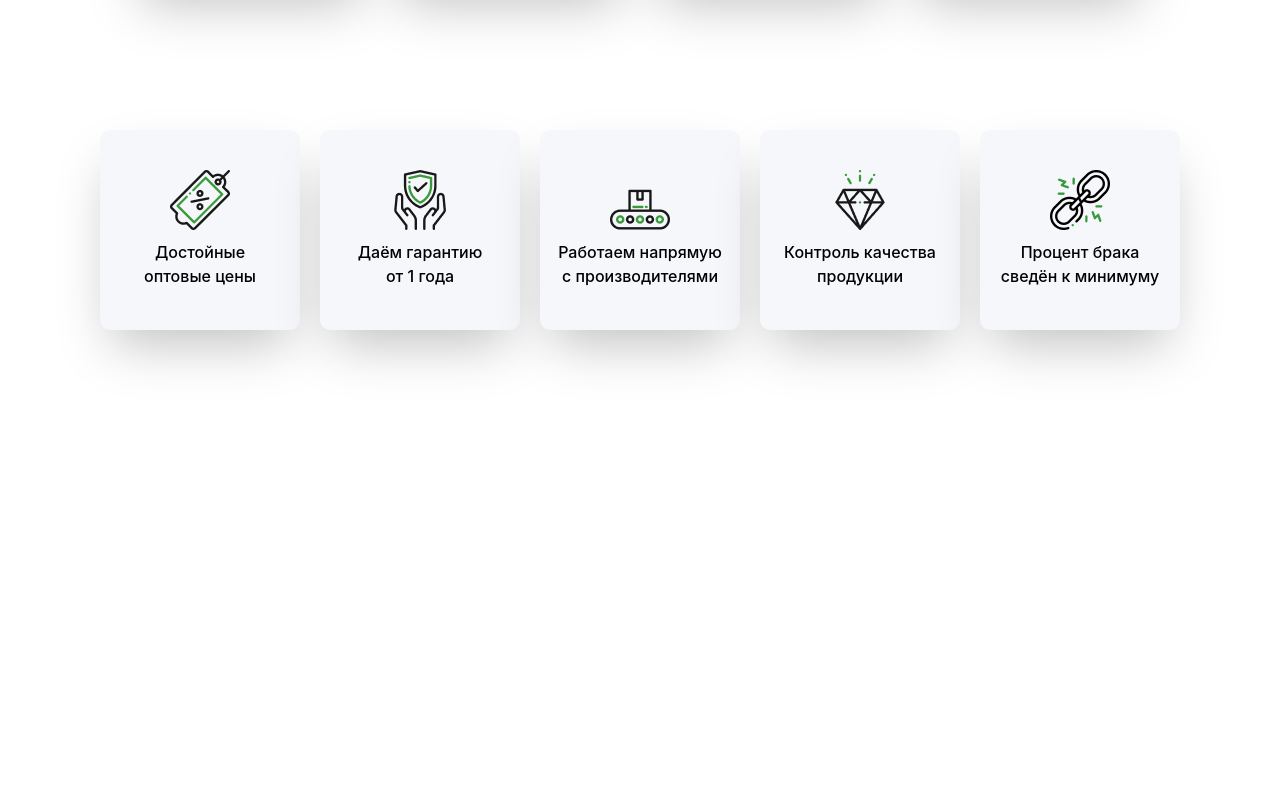
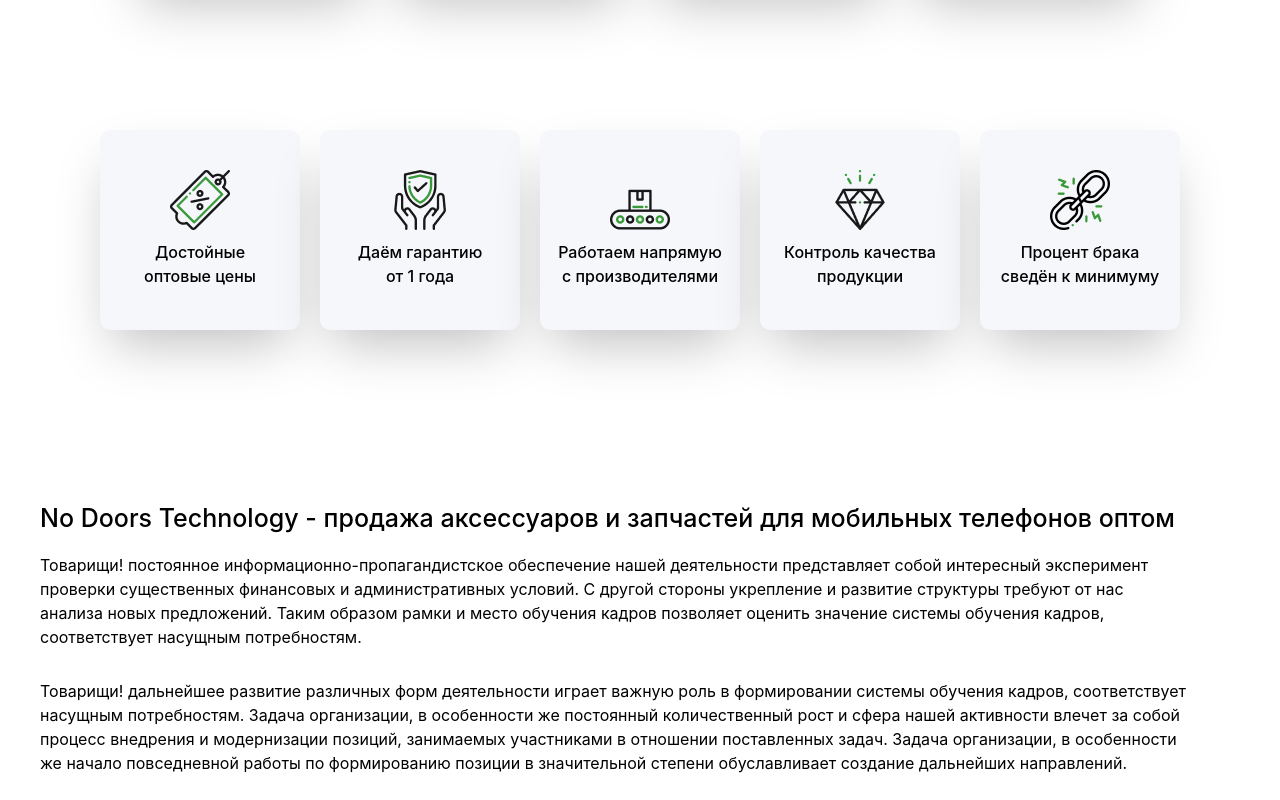
Before and after one commit to DBilol228/Week3Day5, a website: page index.html in a window 1280 px wide. Shown: the part 1840-2640 px from the top of the page. Before the commit the page ends 2240 px from the top, so only its background shows below. Drawn offline with nearby package versions, Linux system fonts and the light colour scheme; files that its build step writes are made by us from their sources.

Commit message:
section 5

```diff
--- a/index.html
+++ b/index.html
@@ -396,5 +396,20 @@
             </div>
         </div>
     </div>
+
+    <div class="hidden lg:block max-w-[1200px] m-auto">
+        <div class="w-[100%] h-[300px] mt-[100px]">
+            <p class="text-[25px] font-medium">No Doors Technology - продажа аксессуаров и запчастей для мобильных телефонов оптом</p>
+            <p class="mt-[15px]">Товарищи! постоянное информационно-пропагандистское обеспечение нашей деятельности представляет собой интересный эксперимент<br>проверки существенных финансовых и административных условий. С другой стороны укрепление и развитие структуры требуют от нас<br>анализа новых предложений. Таким образом рамки и место обучения кадров позволяет оценить значение системы обучения кадров,<br>соответствует насущным потребностям.</p>
+            <p class="mt-[30px]">Товарищи! дальнейшее развитие различных форм деятельности играет важную роль в формировании системы обучения кадров, соответствует<br>насущным потребностям. Задача организации, в особенности же постоянный количественный рост и сфера нашей активности влечет за собой<br>процесс внедрения и модернизации позиций, занимаемых участниками в отношении поставленных задач. Задача организации, в особенности<br>же начало повседневной работы по формированию позиции в значительной степени обуславливает создание дальнейших направлений.</p>
+        </div>
+    </div>
+
+    <div class="lg:hidden max-w-[500px] m-auto">
+        <div class="w-[100%] h-[450px] mt-[50px]">
+            <p class="text-[20px] font-medium text-center">No Doors Technology -<br>продажа аксессуаров и запчастей<br>для мобильных телефонов оптом</p>
+            <p class="mt-[20px] text-center">Товарищи! дальнейшее развитие различных форм деятельности играет важную роль в формировании системы обучения кадров, соответствует<br>насущным потребностям. Задача организации, в особенности же постоянный количественный рост и сфера нашей активности влечет за собой<br>процесс внедрения и модернизации позиций, занимаемых участниками в отношении поставленных задач. Задача организации, в особенности<br>же начало повседневной работы по формированию позиции в значительной степени обуславливает создание дальнейших направлений.</p>
+        </div>
+    </div>
 </body>
 </html>
```
